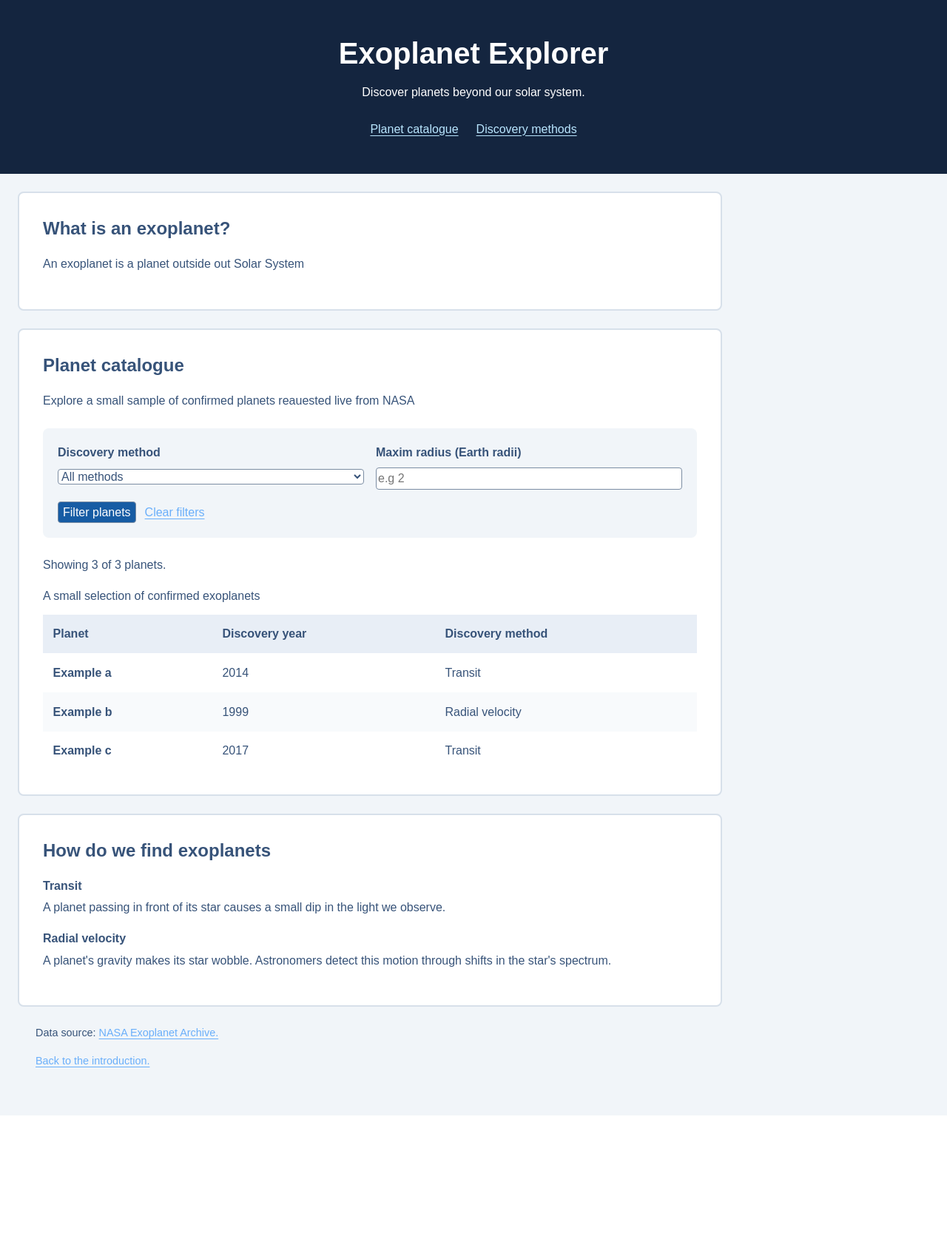
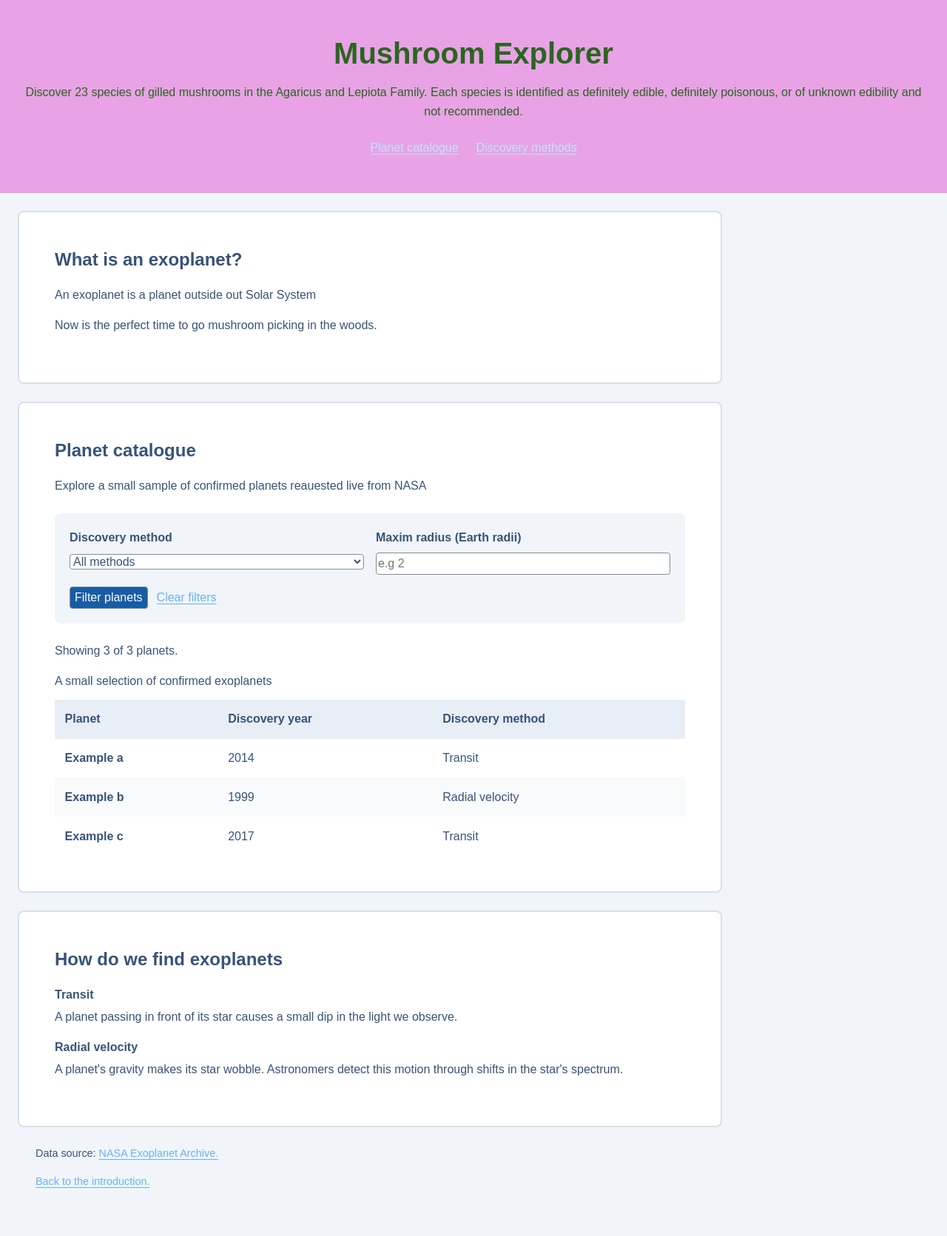
Before and after one commit to 122username123/deployment, a Flask app: page / in a window 1280 px wide. Shown: the whole page at 74% size. Before the commit the page ends 1508 px from the top, so only its background shows below. Run offline with Flask 3, Linux system fonts and the light colour scheme.

Commit message:
exam Lisa

```diff
--- a/app.py
+++ b/app.py
@@ -24,6 +24,7 @@ def index():
     planets = load_planets()
     filtered=filter_planets(planets)
     return render_template("index.html",
+                           workshop_message="Now is the perfect time to go mushroom picking in the woods.",
                            planets=filtered,
                            methods=sorted({planet["method"] for planet in planets}),
                            selected_method=request.args.get("method", ""),
--- a/static/style.css
+++ b/static/style.css
@@ -12,8 +12,8 @@ body {
 
 header {
     padding: 3rem 1.5rem;
-    color: #ffffff;
-    background-color: #14253f;
+    color: #29661e;
+    background-color: #e9a2e6;
     text-align: center;
 }
 
@@ -59,7 +59,7 @@ footer {
 
 section {
     margin-bottom: 1.5rem;
-    padding: 2rem;
+    padding: 3rem;
     border: 2px solid #d7e0ea;
     border-radius: 0.5rem;
     background-color: #ffffff;
--- a/templates/index.html
+++ b/templates/index.html
@@ -8,11 +8,11 @@
 </head>
 <body>
     <header>
-        <h1>Exoplanet Explorer</h1>
-        <p>Discover planets beyond our solar system.</p>
+        <h1>Mushroom Explorer</h1>
+        <p>Discover 23 species of gilled mushrooms in the Agaricus and Lepiota Family.  Each species is identified as definitely edible, definitely poisonous, or of unknown edibility and not recommended.</p>
         <nav aria-label="Main navigation">
             <a href="#catalogue">Planet catalogue</a>
-            <a href="#methods">Discovery methods</a>
+            <a href="#method-det">Discovery methods</a>
         </nav>
     </header>
 
@@ -20,6 +20,7 @@
         <section id="about">
             <h2>What is an exoplanet?</h2>
             <p>An exoplanet is a planet outside out Solar System</p>
+            <p>{{ workshop_message }}</p>
         </section>
 
         <section id="catalogue">
```
Also changed, not shown: 2 other files.
